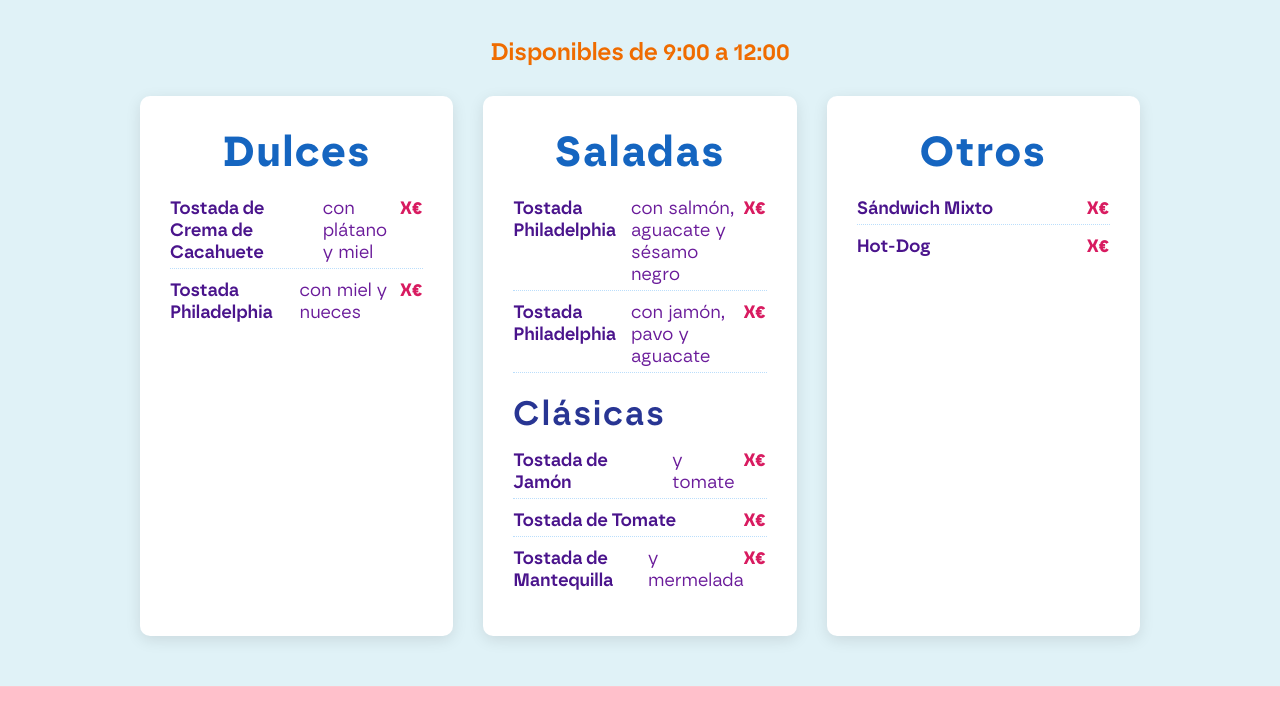
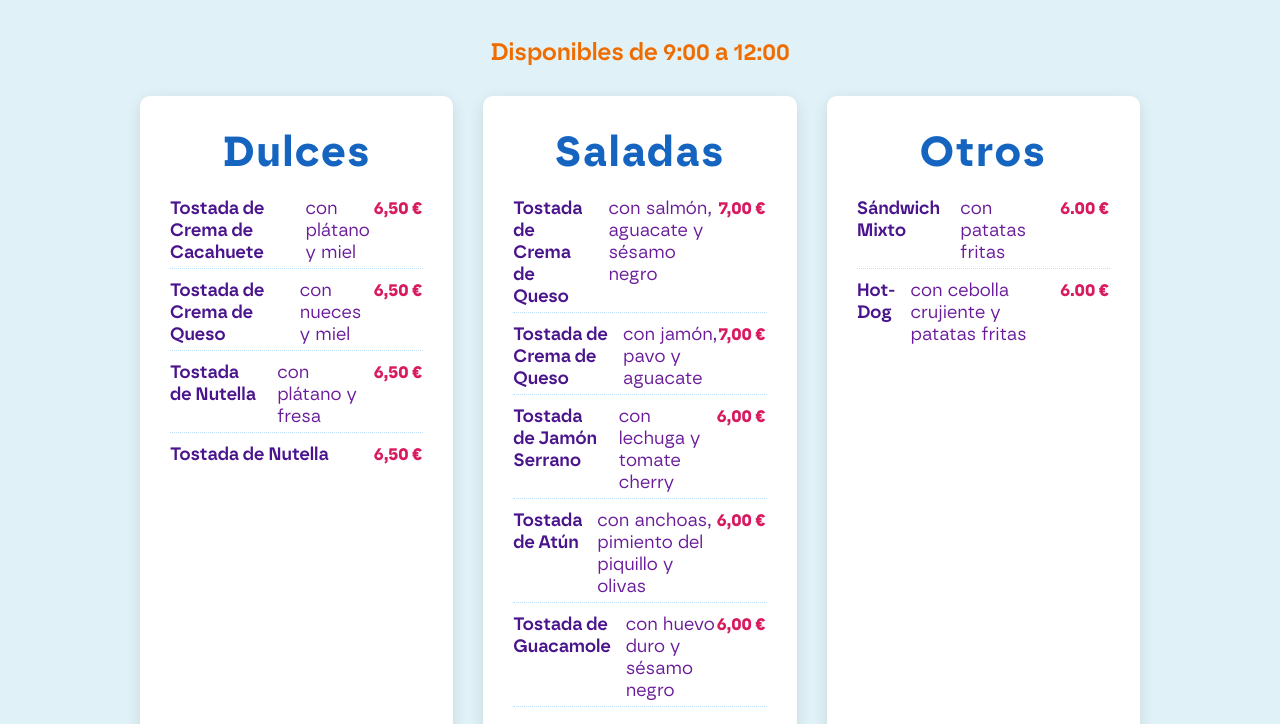
Before and after one commit to denxiik/mil-sabores, a plain HTML site: page es/index/index.html in a window 1280 px wide. Shown: the part 2709-3433 px from the top of the page. Drawn offline with Linux system fonts and the light colour scheme.

Commit message:
update tostades

```diff
--- a/es/index/index.html
+++ b/es/index/index.html
@@ -136,7 +136,7 @@
     </section>
 
     <section id="breakfasts" class="breakfasts">
-        <h2>Nuestros desayunos</h2>
+        <h2>Nuestros Desayunos</h2>
         <span class="paragraph-normal breakfast-time">Disponibles de 9:00 a 12:00</span>
 
         <div class="breakfasts-content">
@@ -145,42 +145,67 @@
                 <div class="breakfast-item">
                     <span class="paragraph-normal item-name">Tostada de Crema de Cacahuete</span>
                     <span class="paragraph-normal item-ingredients">con plátano y miel</span>
-                    <span class="paragraph-normal item-price">X€</span>
+                    <span class="paragraph-normal item-price">6,50 €</span>
                 </div>
                 <div class="breakfast-item">
-                    <span class="paragraph-normal item-name">Tostada Philadelphia</span>
-                    <span class="paragraph-normal item-ingredients">con miel y nueces</span>
-                    <span class="paragraph-normal item-price">X€</span>
+                    <span class="paragraph-normal item-name">Tostada de Crema de Queso</span>
+                    <span class="paragraph-normal item-ingredients">con nueces y miel</span>
+                    <span class="paragraph-normal item-price">6,50 €</span>
+                </div>
+                <div class="breakfast-item">
+                    <span class="paragraph-normal item-name">Tostada de Nutella</span>
+                    <span class="paragraph-normal item-ingredients">con plátano y fresa</span>
+                    <span class="paragraph-normal item-price">6,50 €</span>
+                </div>
+                <div class="breakfast-item">
+                    <span class="paragraph-normal item-name">Tostada de Nutella</span>
+                    <span class="paragraph-normal item-ingredients"></span>
+                    <span class="paragraph-normal item-price">6,50 €</span>
                 </div>
             </div>
 
             <div class="breakfast-category">
                 <h3>Saladas</h3>
                 <div class="breakfast-item">
-                    <span class="paragraph-normal item-name">Tostada Philadelphia</span>
+                    <span class="paragraph-normal item-name">Tostada de Crema de Queso</span>
                     <span class="paragraph-normal item-ingredients">con salmón, aguacate y sésamo negro</span>
-                    <span class="paragraph-normal item-price">X€</span>
+                    <span class="paragraph-normal item-price">7,00 €</span>
                 </div>
                 <div class="breakfast-item">
-                    <span class="paragraph-normal item-name">Tostada Philadelphia</span>
+                    <span class="paragraph-normal item-name">Tostada de Crema de Queso</span>
                     <span class="paragraph-normal item-ingredients">con jamón, pavo y aguacate</span>
-                    <span class="paragraph-normal item-price">X€</span>
+                    <span class="paragraph-normal item-price">7,00 €</span>
+                </div>
+                <div class="breakfast-item">
+                    <span class="paragraph-normal item-name">Tostada de Jamón Serrano</span>
+                    <span class="paragraph-normal item-ingredients">con lechuga y tomate cherry</span>
+                    <span class="paragraph-normal item-price">6,00 €</span>
+                </div>
+                <div class="breakfast-item">
+                    <span class="paragraph-normal item-name">Tostada de Atún</span>
+                    <span class="paragraph-normal item-ingredients">con anchoas, pimiento del piquillo y olivas</span>
+                    <span class="paragraph-normal item-price">6,00 €</span>
+                </div>
+                <div class="breakfast-item">
+                    <span class="paragraph-normal item-name">Tostada de Guacamole</span>
+                    <span class="paragraph-normal item-ingredients">con huevo duro y sésamo negro</span>
+                    <span class="paragraph-normal item-price">6,00 €</span>
                 </div>
                 <h4>Clásicas</h4>
                 <div class="breakfast-item">
                     <span class="paragraph-normal item-name">Tostada de Jamón</span>
                     <span class="paragraph-normal item-ingredients">y tomate</span>
-                    <span class="paragraph-normal item-price">X€</span>
+                    <span class="paragraph-normal item-price">X €</span>
                 </div>
                 <div class="breakfast-item">
                     <span class="paragraph-normal item-name">Tostada de Tomate</span>
                     <span class="paragraph-normal item-ingredients"></span>
-                    <span class="paragraph-normal item-price">X€</span>
+                    <span class="paragraph-normal item-price">X €</span>
                 </div>
                 <div class="breakfast-item">
                     <span class="paragraph-normal item-name">Tostada de Mantequilla</span>
                     <span class="paragraph-normal item-ingredients">y mermelada</span>
-                    <span class="paragraph-normal item-price">X€</span>
+                    <span class="paragraph-normal item-price">X €</span>
                 </div>
             </div>
 
@@ -188,13 +213,13 @@
                 <h3>Otros</h3>
                 <div class="breakfast-item">
                     <span class="paragraph-normal item-name">Sándwich Mixto</span>
-                    <span class="paragraph-normal item-ingredients"></span>
-                    <span class="paragraph-normal item-price">X€</span>
+                    <span class="paragraph-normal item-ingredients">con patatas fritas</span>
+                    <span class="paragraph-normal item-price">6.00 €</span>
                 </div>
                 <div class="breakfast-item">
                     <span class="paragraph-normal item-name">Hot-Dog</span>
-                    <span class="paragraph-normal item-ingredients"></span>
-                    <span class="paragraph-normal item-price">X€</span>
+                    <span class="paragraph-normal item-ingredients">con cebolla crujiente y patatas fritas</span>
+                    <span class="paragraph-normal item-price">6.00 €</span>
                 </div>
             </div>
         </div>
```
